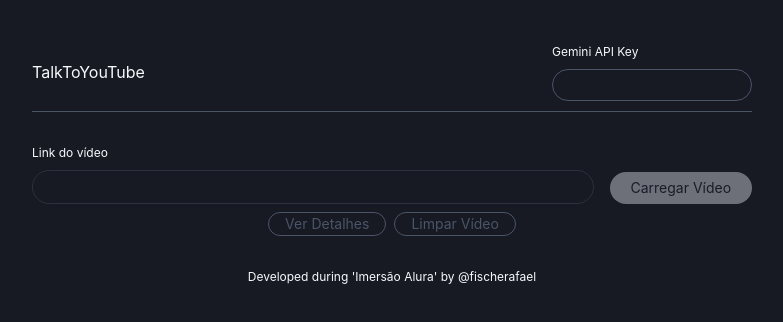
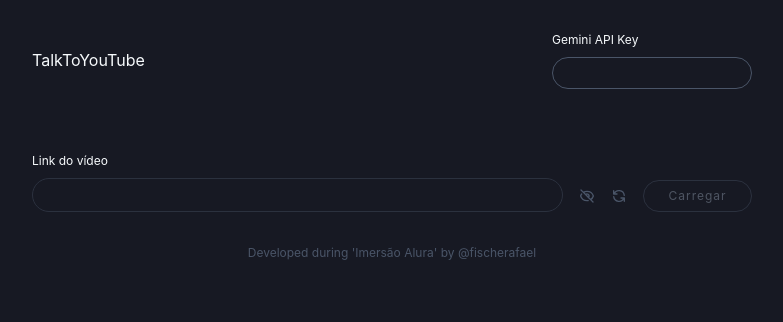
Before and after one commit to fischerafael/alura-challenge-ai, a Next.js app: page / in a window 1280 px wide. Shown: the top 322 px of the page, without its empty margins (248-1031 px from the left). Built offline with nearby package versions, Linux system fonts and the light colour scheme.

Commit message:
feat: adjusted styles

```diff
--- a/client/components/Button/index.tsx
+++ b/client/components/Button/index.tsx
@@ -8,11 +8,16 @@ interface ButtonProps extends C.ButtonProps {
 export const Button = ({ children, ...props }: ButtonProps) => {
   return (
     <C.Button
-      colorScheme="gray"
+      bg="transparent"
+      border="1px"
+      borderColor="gray.600"
+      _hover={{ bgGradient: "linear(to-r, gray.700, gray.800)" }}
+      color="gray.400"
       borderRadius="full"
-      fontSize="sm"
+      fontSize="xs"
       size={"sm"}
       px="8"
+      letterSpacing="1px"
       fontWeight="semi-bold"
       {...props}
     >
--- a/client/pages/index.tsx
+++ b/client/pages/index.tsx
@@ -1,8 +1,9 @@
-import React, { useRef, useState } from "react";
 import * as Chakra from "@chakra-ui/react";
+import * as Icon from "react-icons/hi";
+import axios from "axios";
+import { useState } from "react";
+import { Button } from "../components/Button";
 import { InputText } from "../components/InputText";
-import { Button } from "../components/Button";
-import axios, { AxiosError } from "axios";
 import { InputTextArea } from "../components/InputTextArea";
 
 interface IState {
@@ -149,15 +150,14 @@ export const PageMain = () => {
       color="gray.50"
       spacing="8"
       p="8"
+      pt="0"
     >
       <Chakra.HStack
         w="full"
         maxW="720px"
-        h="10vh"
+        h="15vh"
         align="center"
         justify="space-between"
-        borderBottom="1px"
-        borderBottomColor="gray.600"
       >
         <Chakra.Text>TalkToYouTube</Chakra.Text>
         <InputText
@@ -185,27 +185,6 @@ export const PageMain = () => {
           </Chakra.AspectRatio>
         )}
 
-        {state.isOpenVideoDetails && (
-          <Chakra.VStack w="full" align="flex-end" spacing="0">
-            <InputText
-              value={state.videoTitle}
-              w="full"
-              label="Título do Vìdeo"
-            />
-
-            <InputText
-              value={state.videoDescription}
-              w="full"
-              label="Descrição do Vìdeo"
-            />
-            <InputTextArea
-              value={state.videoTranscript}
-              w="full"
-              label="Transcrição do Vìdeo"
-            />
-          </Chakra.VStack>
-        )}
-
         <Chakra.HStack w="full" align="flex-end" spacing="4">
           <InputText
             value={state.videoUrl}
@@ -216,42 +195,62 @@ export const PageMain = () => {
             borderRadius="full"
             h="34px"
           />
-
+          <Chakra.VStack h="24px">
+            {!!state.isOpenVideoDetails && (
+              <Chakra.Icon
+                as={Icon.HiOutlineEye}
+                onClick={onToggleVideoDetails}
+                color="gray.600"
+                cursor="pointer"
+              />
+            )}
+            {!state.isOpenVideoDetails && (
+              <Chakra.Icon
+                as={Icon.HiOutlineEyeOff}
+                onClick={onToggleVideoDetails}
+                color="gray.600"
+                cursor="pointer"
+              />
+            )}
+          </Chakra.VStack>
+          <Chakra.VStack h="24px">
+            <Chakra.Icon
+              as={Icon.HiOutlineRefresh}
+              onClick={onReset}
+              color="gray.600"
+              cursor="pointer"
+            />
+          </Chakra.VStack>
           <Button
             isLoading={state.isLoading}
             onClick={onExtractVideoId}
             isDisabled={!state.apiKey}
           >
-            Carregar Vídeo
+            Carregar
           </Button>
         </Chakra.HStack>
-
-        <Chakra.HStack w="full" justify="center">
-          <Button
-            background="transparent"
-            border="1px"
-            borderColor="gray.600"
-            color="gray.600"
-            isLoading={state.isLoading}
-            onClick={onToggleVideoDetails}
-            size="xs"
-            px="4"
-          >
-            {state.isOpenVideoDetails ? "Ocultar Detalhes" : "Ver Detalhes"}
-          </Button>
-          <Button
-            background="transparent"
-            border="1px"
-            borderColor="gray.600"
-            color="gray.600"
-            isLoading={state.isLoading}
-            onClick={onReset}
-            size="xs"
-            px="4"
-          >
-            Limpar Vídeo
-          </Button>
-        </Chakra.HStack>
+        {state.isOpenVideoDetails && (
+          <Chakra.VStack w="full" align="flex-end" spacing="4" py="8">
+            <InputText
+              value={state.videoTitle}
+              w="full"
+              label="Título do Vìdeo"
+              borderRadius="full"
+            />
+            <InputText
+              value={state.videoDescription}
+              w="full"
+              label="Descrição do Vìdeo"
+              borderRadius="full"
+            />
+            <InputTextArea
+              value={state.videoTranscript}
+              w="full"
+              label="Transcrição do Vìdeo"
+              borderRadius="16"
+            />
+          </Chakra.VStack>
+        )}
       </Chakra.VStack>
 
       {state.responses.length !== 0 && (
@@ -313,7 +312,7 @@ export const PageMain = () => {
         <Chakra.HStack
           w="full"
           align="flex-end"
-          spacing="4"
+          spacing="8"
           maxW="720px"
           as="form"
           onSubmit={onQueryVideo}
@@ -324,9 +323,10 @@ export const PageMain = () => {
             w="full"
             label="Pergunte qualquer coisa sobre o vídeo"
             isDisabled={!state.apiKey}
-            borderRadius="8"
+            borderRadius="16"
             h="34px"
           />
+
           <Button
             isLoading={state.isLoading}
             type="submit"
@@ -337,7 +337,7 @@ export const PageMain = () => {
         </Chakra.HStack>
       )}
 
-      <Chakra.Text fontSize="xs" color="gray.50">
+      <Chakra.Text fontSize="xs" color="gray.600">
         Developed during 'Imersão Alura' by{" "}
         <a target="_blank" href="https://github.com/fischerafael">
           @fischerafael
--- a/package.json
+++ b/package.json
@@ -26,6 +26,7 @@
     "postcss": "8.4.38",
     "react": "18.3.1",
     "react-dom": "18.3.1",
+    "react-icons": "^5.2.1",
     "tailwindcss": "3.4.3",
     "typescript": "5.4.5",
     "youtube-transcript": "^1.2.1",
```
Also changed, not shown: 1 other file (tests, documents, lock files or other folders).
